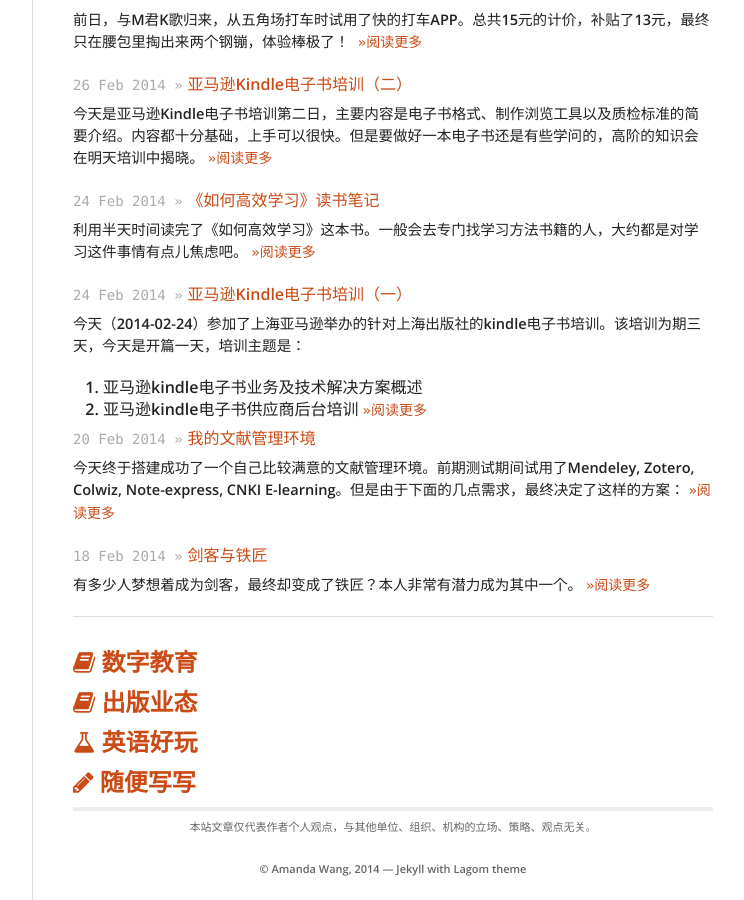
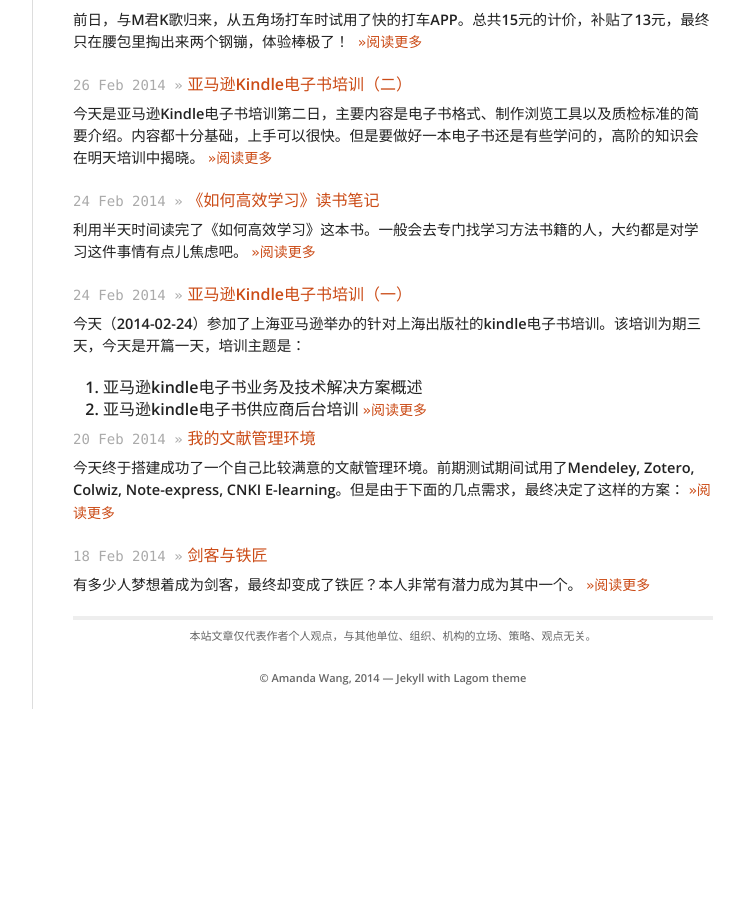
Before and after one commit to fantaghiro/fantaghiro.github.io, a Jekyll site: the page built from index.html, in a window 1280 px wide and 900 px high, scrolled down 645 px. Shown: the whole window, without its empty margins (378-1122 px from the left). Built offline with Jekyll 4.4.1, drawn with Linux system fonts in a browser that asks for light colours; nearby versions of some CDN libraries; after the commit the page ends 1354 px from its top, so only the background shows below that.

Commit message:
Update index.html

```diff
--- a/index.html
+++ b/index.html
@@ -14,35 +14,4 @@ title: Blog Posts
           </div>
     {% endfor %}
   </ul>
-
-  <hr>
-
-  <h2><i class="icon-book"></i> 数字教育</h2>
-  <ul id="blog-posts" class="posts">
-    {% for post in site.categories.edu %}
-      <li><span>{{ post.date | date_to_string }} &raquo;</span><a href="{{ post.url }}">{{ post.title }}</a></li>
-    {% endfor %}
-  </ul>
-
-  <h2><i class="icon-book"></i> 出版业态</h2>
-  <ul id="blog-posts" class="posts">
-    {% for post in site.categories.publishing %}
-      <li><span>{{ post.date | date_to_string }} &raquo;</span><a href="{{ post.url }}">{{ post.title }}</a></li>
-    {% endfor %}
-  </ul>
-
-    <h2><i class="icon-beaker"></i> 英语好玩</h2>
-  <ul id="blog-posts" class="posts">
-    {% for post in site.categories.english %}
-      <li><span>{{ post.date | date_to_string }} &raquo;</span><a href="{{ post.url }}">{{ post.title }}</a></li>
-    {% endfor %}
-  </ul>
-
-    <h2><i class="icon-pencil"></i> 随便写写</h2>
-  <ul id="blog-posts" class="posts">
-    {% for post in site.categories.writeups %}
-      <li><span>{{ post.date | date_to_string }} &raquo;</span><a href="{{ post.url }}">{{ post.title }}</a></li>
-    {% endfor %}
-  </ul>
-
 </div>
```
